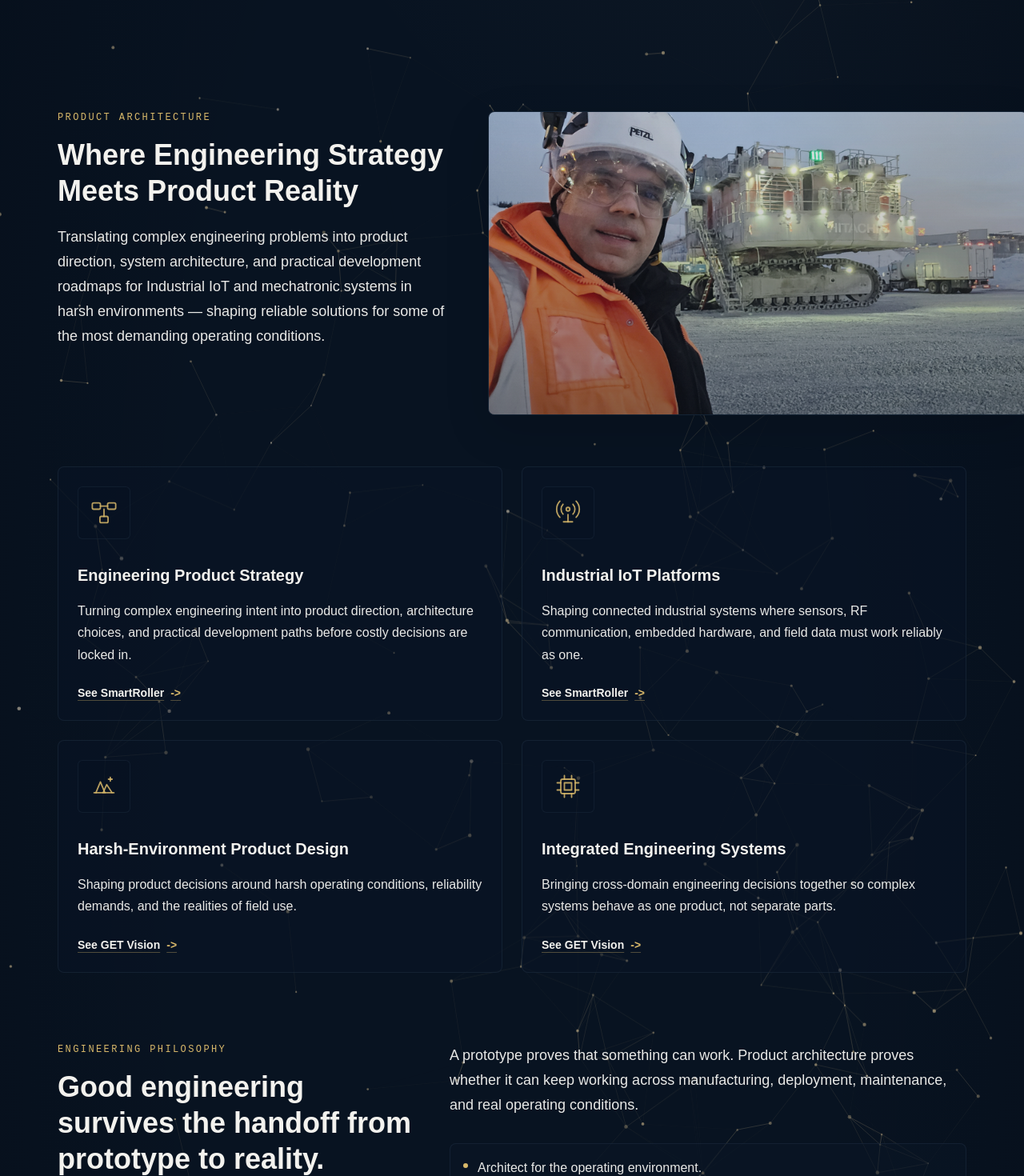
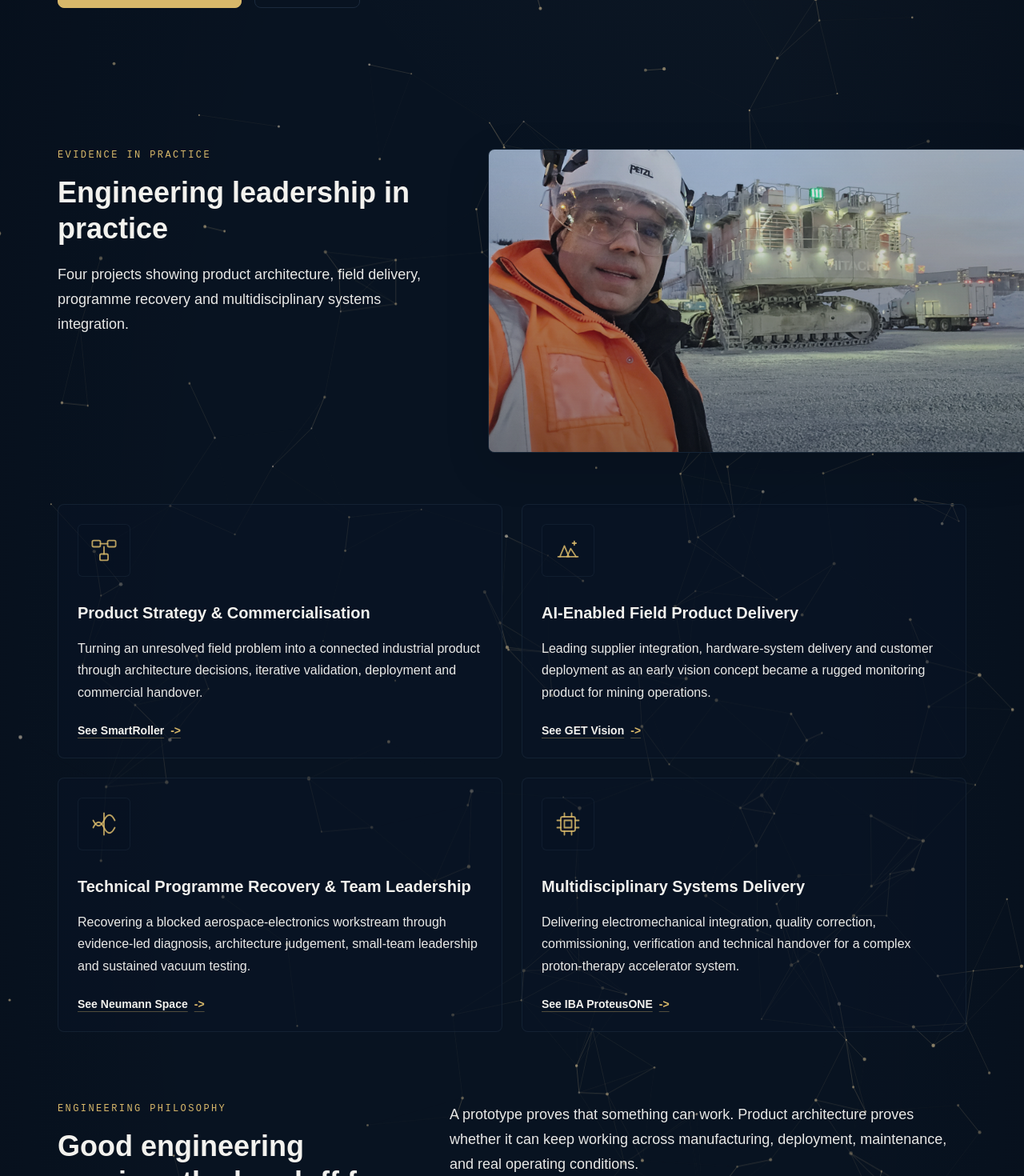
Before and after one commit to raghavmalik89/engineering-portfolio, a Next.js app in the folder website/: page / in a window 1280 px wide. Shown: the part 980-2450 px from the top of the page at 80% size. Built offline with nearby package versions, Linux system fonts and the light colour scheme.

Commit message:
refactor(home): align leadership narrative with flagship stories

```diff
--- a/website/app/page.tsx
+++ b/website/app/page.tsx
@@ -8,16 +8,17 @@ import { site } from "@/data/site";
 
 export const metadata: Metadata = {
   title: {
-    absolute: site.defaultTitle,
+    absolute: "Raghav Malik | Product Systems Architect & Technical Lead",
   },
   description:
-    "Product systems architecture, technical leadership and end-to-end engineering delivery across Industrial IoT, RF communications, electronics, mechatronics, mining technology, aerospace and complex physical products.",
+    "Engineering leadership across complex physical products, industrial IoT, aerospace electronics and medical systems—from architecture and technical recovery through validation, deployment and handover.",
   alternates: {
     canonical: "/",
   },
   openGraph: {
-    title: site.defaultTitle,
-    description: site.description,
+    title: "Raghav Malik | Product Systems Architect & Technical Lead",
+    description:
+      "Engineering leadership across complex physical products, industrial IoT, aerospace electronics and medical systems—from architecture and technical recovery through validation, deployment and handover.",
     url: "/",
     images: [
       {
@@ -28,8 +29,9 @@ export const metadata: Metadata = {
   },
   twitter: {
     card: "summary_large_image",
-    title: site.defaultTitle,
-    description: site.description,
+    title: "Raghav Malik | Product Systems Architect & Technical Lead",
+    description:
+      "Engineering leadership across complex physical products, industrial IoT, aerospace electronics and medical systems—from architecture and technical recovery through validation, deployment and handover.",
     images: [site.defaultSocialImage.src],
   },
 };
--- a/website/data/home.ts
+++ b/website/data/home.ts
@@ -1,14 +1,16 @@
 export const heroContent = {
-  eyebrow: "Welcome to our Engineering Portfolio",
-  headline: "Product Architecture for Demanding Engineering Environments",
-  body: "Systems architecture across electronics, RF communications, mechatronics, Industrial IoT, and AI-enabled vision — from concept to field deployment.",
+  eyebrow:
+    "Product Systems Architect | Technical Lead | Product Delivery Specialist",
+  headline: "Engineering leadership for complex physical products",
+  body: "I lead multidisciplinary engineering from product architecture and technical recovery through validation, deployment and operational handover—across industrial IoT, aerospace electronics and medical systems.",
   primaryCta: {
     label: "Explore Engineering Stories",
-    href: "/stories"
+    href: "/stories",
   },
   secondaryCta: {
     label: "View Resume",
-    href: "/resume"
+    href: "/resume",
   },
-  context: "Discover how we deliver robust, reliable solutions for demanding environments."
+  context:
+    "Evidence-led product and systems engineering across demanding operating environments.",
 };
--- a/website/data/homeContent.ts
+++ b/website/data/homeContent.ts
@@ -26,51 +26,52 @@ export type SelectedWork = {
 };
 
 export const capabilityOverview = {
-  eyebrow: "Product Architecture",
-  title: "Where Engineering Strategy Meets Product Reality",
+  eyebrow: "Evidence in practice",
+  title: "Engineering leadership in practice",
   description:
-    "Translating complex engineering problems into product direction, system architecture, and practical development roadmaps for Industrial IoT and mechatronic systems in harsh environments — shaping reliable solutions for some of the most demanding operating conditions.",
+    "Four projects showing product architecture, field delivery, programme recovery and multidisciplinary systems integration.",
 } as const;
 
 export const capabilities: Capability[] = [
   {
-    title: "Engineering Product Strategy",
-    body: "Turning complex engineering intent into product direction, architecture choices, and practical development paths before costly decisions are locked in.",
+    title: "Product Strategy & Commercialisation",
+    body: "Turning an unresolved field problem into a connected industrial product through architecture decisions, iterative validation, deployment and commercial handover.",
     icon: "diagram",
     evidenceLink: {
       storySlug: "smartroller",
-      destinationLabel: "the SmartRoller productisation story",
+      destinationLabel:
+        "the SmartRoller product strategy and commercialisation story",
       ctaLabel: "See SmartRoller",
     },
   },
   {
-    title: "Industrial IoT Platforms",
-    body: "Shaping connected industrial systems where sensors, RF communication, embedded hardware, and field data must work reliably as one.",
-    icon: "antenna",
-    evidenceLink: {
-      storySlug: "smartroller",
-      destinationLabel: "the SmartRoller product architecture story",
-      ctaLabel: "See SmartRoller",
-    },
-  },
-  {
-    title: "Harsh-Environment Product Design",
-    body: "Shaping product decisions around harsh operating conditions, reliability demands, and the realities of field use.",
+    title: "AI-Enabled Field Product Delivery",
+    body: "Leading supplier integration, hardware-system delivery and customer deployment as an early vision concept became a rugged monitoring product for mining operations.",
     icon: "field",
     evidenceLink: {
       storySlug: "get-vision",
-      destinationLabel: "the GET Vision ruggedisation story",
+      destinationLabel: "the GET Vision field product delivery story",
       ctaLabel: "See GET Vision",
     },
   },
   {
-    title: "Integrated Engineering Systems",
-    body: "Bringing cross-domain engineering decisions together so complex systems behave as one product, not separate parts.",
+    title: "Technical Programme Recovery & Team Leadership",
+    body: "Recovering a blocked aerospace-electronics workstream through evidence-led diagnosis, architecture judgement, small-team leadership and sustained vacuum testing.",
+    icon: "signal",
+    evidenceLink: {
+      storySlug: "neumann-space-plasma-thruster-electronics",
+      destinationLabel: "the Neumann Space electronics recovery story",
+      ctaLabel: "See Neumann Space",
+    },
+  },
+  {
+    title: "Multidisciplinary Systems Delivery",
+    body: "Delivering electromechanical integration, quality correction, commissioning, verification and technical handover for a complex proton-therapy accelerator system.",
     icon: "chip",
     evidenceLink: {
-      storySlug: "get-vision",
-      destinationLabel: "the GET Vision product architecture story",
-      ctaLabel: "See GET Vision",
+      storySlug: "iba-proteusone-toyohashi-commissioning",
+      destinationLabel: "the IBA ProteusONE systems delivery story",
+      ctaLabel: "See IBA ProteusONE",
     },
   },
 ];
@@ -121,5 +122,5 @@ export const philosophyPoints = [
   "Architect for the operating environment.",
   "Keep interfaces clear, robust, and maintainable.",
   "Validate assumptions before they become costly.",
-  "Balance technical depth with product reality."
+  "Balance technical depth with product reality.",
 ];
```
